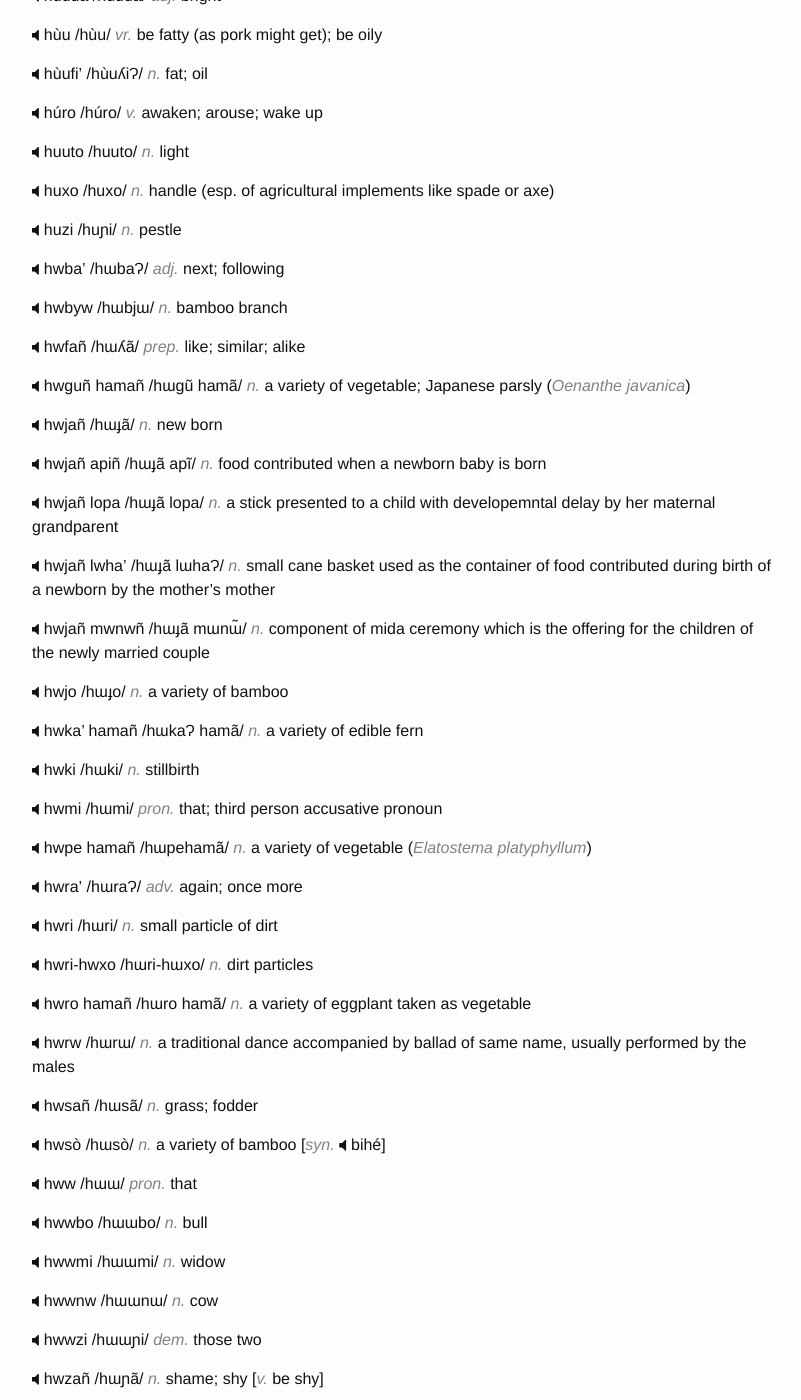
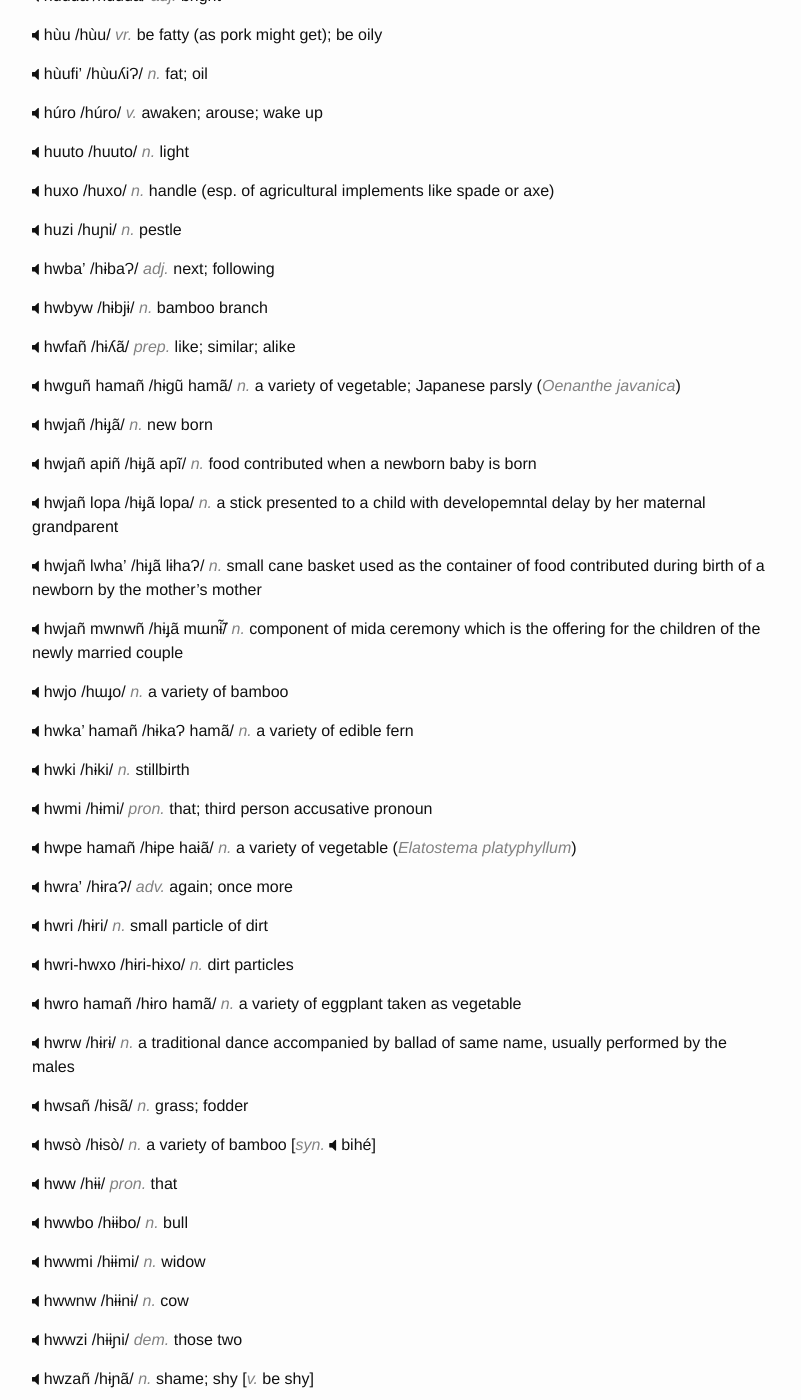
Before and after one commit to hacksparrow/language.apatani.org, a Jekyll site: the page built from dictionary/h.md, in a window 1280 px wide and 1400 px high, scrolled down 9091 px. Shown: the whole window, without its empty margins (238-1039 px from the left). Built offline with Jekyll 4.4.1, drawn with Linux system fonts in a browser that asks for light colours; nearby versions of some CDN libraries; comment, search, counter and statistics services are not loaded; some of the changed text lies outside the part shown.

Commit message:
Update h.md

```diff
--- a/dictionary/h.md
+++ b/dictionary/h.md
@@ -696,88 +696,88 @@ __huxo__	/huxo/ _n._	handle (esp. of agricultural implements like spade or axe)
 __huzi__	/huɲi/ _n._	pestle
 
 
-__hwba'__	/hɯbaɁ/ _adj._	next; following
+__hwba'__	/hɨbaɁ/ _adj._	next; following
 
 
-__hwbyw__	/hɯbjɯ/ _n._	bamboo branch
+__hwbyw__	/hɨbjɨ/ _n._	bamboo branch
 
 
-__hwfañ__	/hɯʎã/ _prep._	like; similar; alike
+__hwfañ__	/hɨʎã/ _prep._	like; similar; alike
 
 
-__hwguñ hamañ__	/hɯgũ hamã/ _n._	a variety of vegetable; Japanese parsly (_Oenanthe javanica_)
+__hwguñ hamañ__	/hɨgũ hamã/ _n._	a variety of vegetable; Japanese parsly (_Oenanthe javanica_)
 
 
-__hwjañ__	/hɯɟã/ _n._	new born
+__hwjañ__	/hɨɟã/ _n._	new born
 
 
-__hwjañ apiñ__	/hɯɟã apĩ/ _n._	food contributed when a newborn baby is born
+__hwjañ apiñ__	/hɨɟã apĩ/ _n._	food contributed when a newborn baby is born
 
 
-__hwjañ lopa__	/hɯɟã lopa/ _n._	a stick presented to a child with developemntal delay by her maternal grandparent
+__hwjañ lopa__	/hɨɟã lopa/ _n._	a stick presented to a child with developemntal delay by her maternal grandparent
 
 
-__hwjañ lwha'__	/hɯɟã lɯhaɁ/ _n._	small cane basket used as the container of food contributed during birth of a newborn by the mother's mother
+__hwjañ lwha'__	/hɨɟã lɨhaɁ/ _n._	small cane basket used as the container of food contributed during birth of a newborn by the mother's mother
 
 
-__hwjañ mwnwñ__	/hɯɟã mɯnɯ̃/ _n._	component of mida ceremony which is the offering for the children of the newly married couple
+__hwjañ mwnwñ__	/hɨɟã mɯnɨ̃̃/ _n._	component of mida ceremony which is the offering for the children of the newly married couple
 
 
 __hwjo__	/hɯɟo/ _n._	a variety of bamboo
 
 
-__hwka' hamañ__	/hɯkaɁ hamã/ _n._	a variety of edible fern
+__hwka' hamañ__	/hɨkaɁ hamã/ _n._	a variety of edible fern
 
 
-__hwki__	/hɯki/ _n._	stillbirth
+__hwki__	/hɨki/ _n._	stillbirth
 
 
-__hwmi__	/hɯmi/ _pron._	that; third person accusative pronoun
+__hwmi__	/hɨmi/ _pron._	that; third person accusative pronoun
 
 
-__hwpe hamañ__	/hɯpehamã/ _n._	a variety of vegetable (_Elatostema platyphyllum_)
+__hwpe hamañ__	/hɨpe haɨã/ _n._	a variety of vegetable (_Elatostema platyphyllum_)
 
 
-__hwra'__ /hɯraɁ/ _adv._		again; once more
+__hwra'__ /hɨraɁ/ _adv._		again; once more
 
 
-__hwri__	/hɯri/ _n._	small particle of dirt
+__hwri__	/hɨri/ _n._	small particle of dirt
 
 
-__hwri-hwxo__	/hɯri-hɯxo/ _n._	dirt particles
+__hwri-hwxo__	/hɨri-hɨxo/ _n._	dirt particles
 
 
-__hwro hamañ__	/hɯro hamã/ _n._	a variety of eggplant taken as vegetable
+__hwro hamañ__	/hɨro hamã/ _n._	a variety of eggplant taken as vegetable
 
 
-__hwrw__	/hɯrɯ/ _n._	a traditional dance accompanied by ballad of same name, usually performed by the males
+__hwrw__	/hɨrɨ/ _n._	a traditional dance accompanied by ballad of same name, usually performed by the males
 
 
-__hwsañ__	/hɯsã/ _n._	grass; fodder
+__hwsañ__	/hɨsã/ _n._	grass; fodder
 
 
-__hwsò__	/hɯsò/ _n._	a variety of bamboo	[_syn._	bihé]
+__hwsò__	/hɨsò/ _n._	a variety of bamboo	[_syn._	bihé]
 
 
-__hww__	/hɯɯ/ _pron._	that
+__hww__	/hɨɨ/ _pron._	that
 
 
-__hwwbo__	/hɯɯbo/ _n._	bull
+__hwwbo__	/hɨɨbo/ _n._	bull
 
 
-__hwwmi__	/hɯɯmi/ _n._	widow
+__hwwmi__	/hɨɨmi/ _n._	widow
 
 
-__hwwnw__	/hɯɯnɯ/ _n._	cow
+__hwwnw__	/hɨɨnɨ/ _n._	cow
 
 
-__hwwzi__	/hɯɯɲi/ _dem._	those two
+__hwwzi__	/hɨɨɲi/ _dem._	those two
 
 
-__hwzañ__	/hɯɲã/ _n._	shame; shy	[_v._	be shy]
+__hwzañ__	/hɨɲã/ _n._	shame; shy	[_v._	be shy]
 
 
-__hwzò__	/hɯɲò/ _n._	the ninth day of the ten-day post-natal confinement of a mother and newborn
+__hwzò__	/hɨɲò/ _n._	the ninth day of the ten-day post-natal confinement of a mother and newborn
 
 
-__hwzur hamañ__	/hɯɲur hamã/ _n._	a variety of vegetable
+__hwzur hamañ__	/hɨɲur hamã/ _n._	a variety of vegetable
```
Also changed, not shown: other parts of dictionary/h.md (+20 -20 lines).
